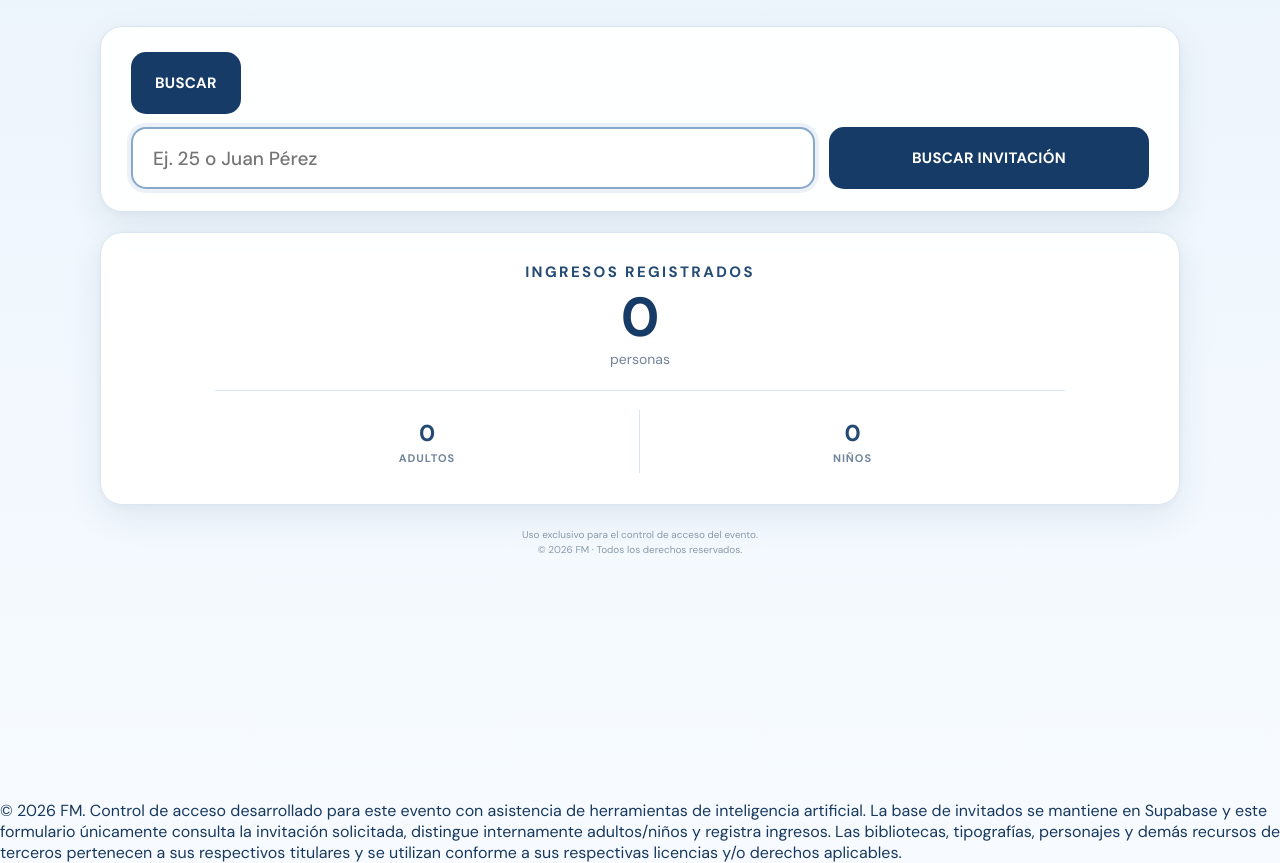
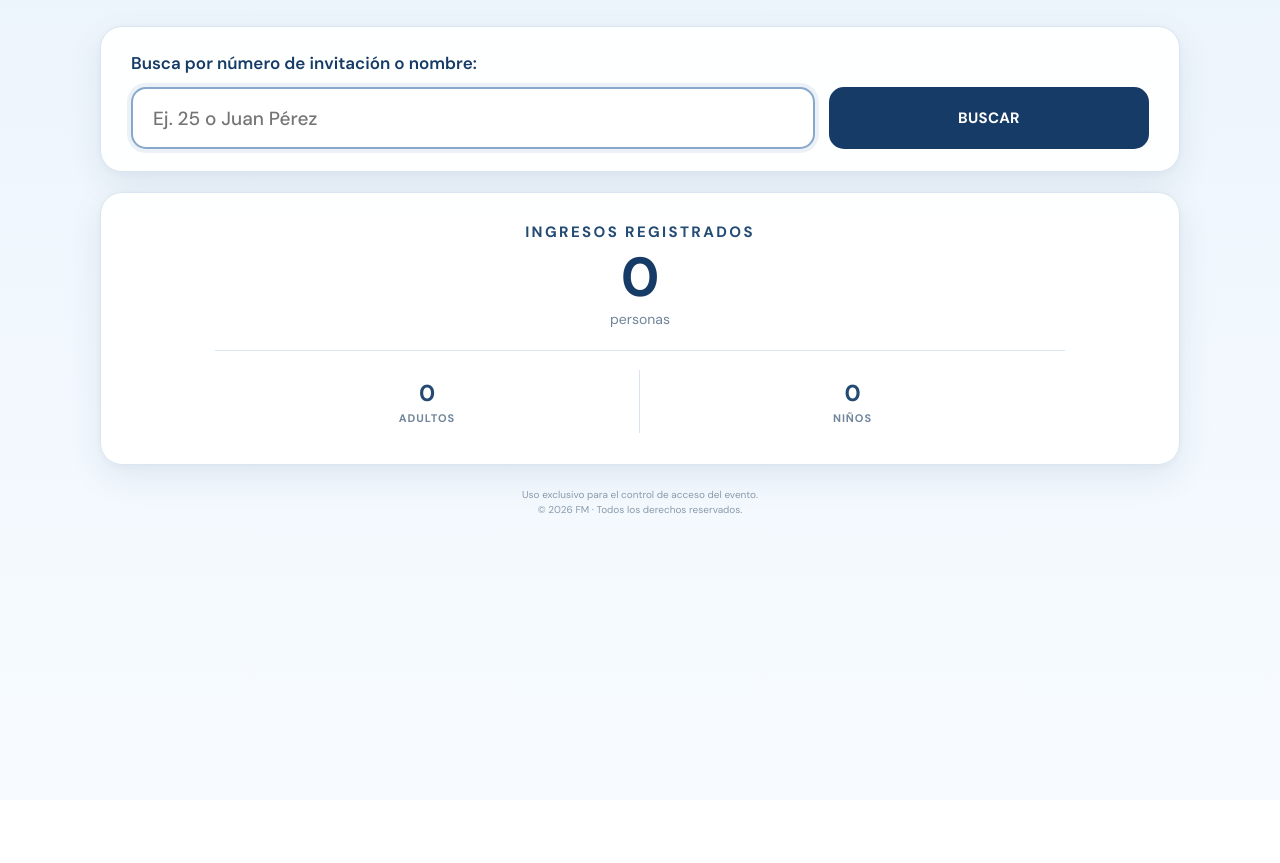
Before and after one commit to FML-bit/controlacceso_bautizoa, a plain HTML site: page index.html in a window 1280 px wide. After the commit the page ends 800 px from the top, so only its background shows below. Drawn offline with nearby package versions, Linux system fonts and the light colour scheme; no server answers.

Commit message:
Update index.html

```diff
--- a/index.html
+++ b/index.html
@@ -778,9 +778,9 @@ footer {
 
   <section class="card search-card" aria-label="Buscar invitación">
     <div class="search-top">
-     <button id="search-button" type="submit" class="primary">
-  BUSCAR
-</button>
+      <label for="invitation-search" class="label">
+        Busca por número de invitación o nombre:
+      </label>
     </div>
 
     <form id="search-form" class="search-row">
@@ -795,7 +795,7 @@ footer {
 >
 
       <button id="search-button" type="submit" class="primary">
-        BUSCAR INVITACIÓN
+        BUSCAR
       </button>
     </form>
 
@@ -1396,6 +1396,7 @@ footer {
 })();
 </script>
 
+  <!--
   © 2026 FM.
   Control de acceso desarrollado para este evento con asistencia de herramientas
   de inteligencia artificial. La base de invitados se mantiene en Supabase y
@@ -1404,6 +1405,7 @@ footer {
   Las bibliotecas, tipografías, personajes y demás recursos de terceros pertenecen
   a sus respectivos titulares y se utilizan conforme a sus respectivas licencias
   y/o derechos aplicables.
+  -->
 
 </body>
 </html>
```
